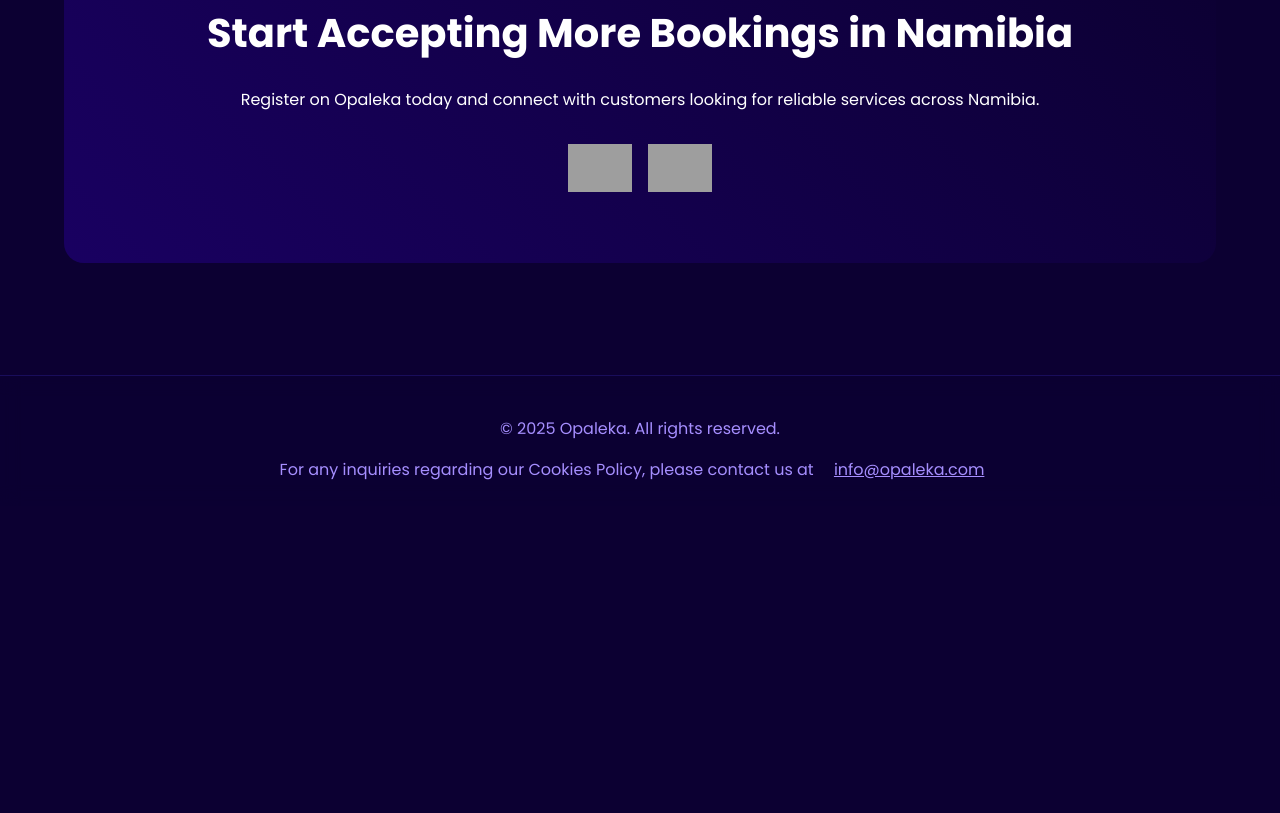
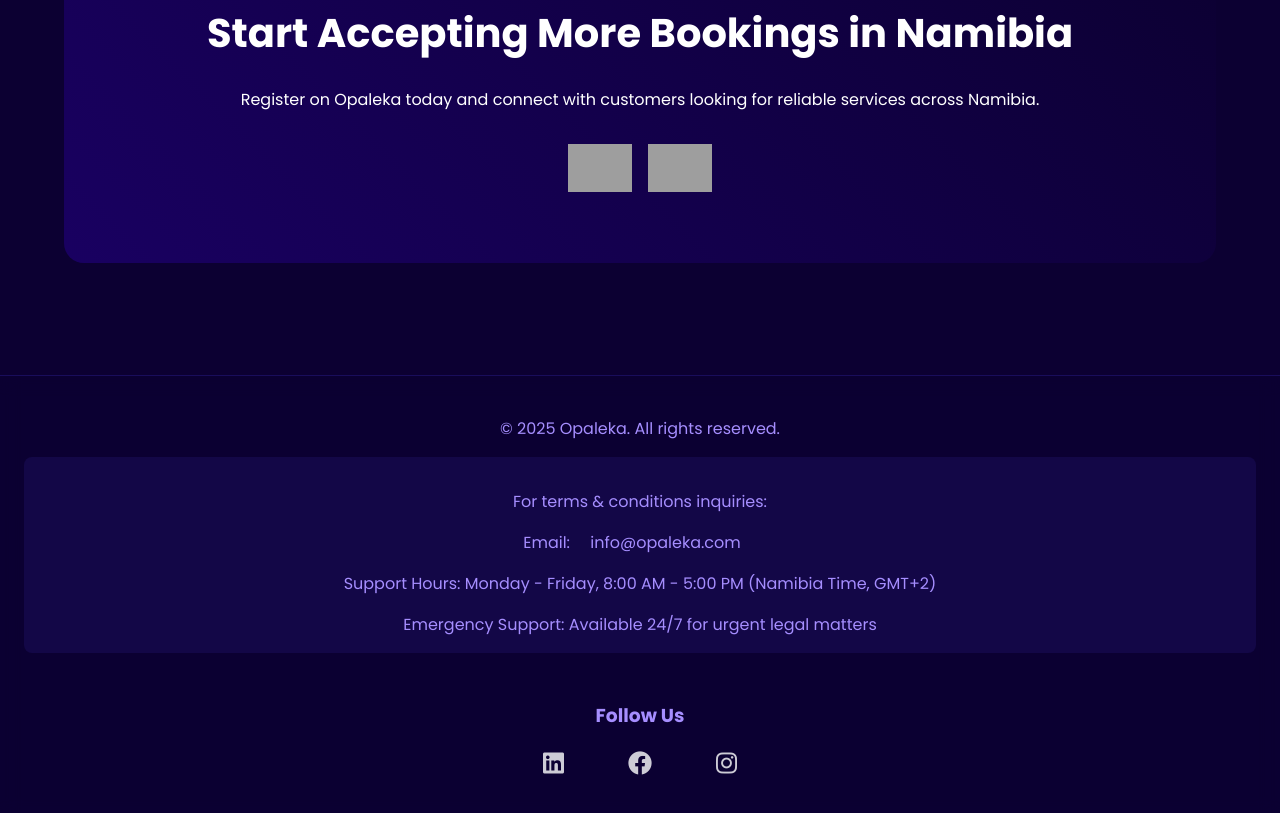
Before and after one commit to SassaBoy/opaleka-website, a plain HTML site: page service.html in a window 1280 px wide. Shown: the part 1965-2778 px from the top of the page. Before the commit the page ends 2471 px from the top, so only its background shows below. Drawn offline with Linux system fonts and the light colour scheme; grey boxes are pictures that could not be loaded.

Commit message:
first commit

```diff
--- a/service.html
+++ b/service.html
@@ -13,6 +13,7 @@
 <link rel="apple-touch-icon" sizes="180x180" href="./icons/apple-touch-icon.png">
 <link rel="icon" type="image/png" sizes="32x32" href="./icons/favicon-32x32.png">
 <link rel="icon" type="image/png" sizes="16x16" href="./icons/favicon-16x16.png">
+<link rel="stylesheet" href="https://cdnjs.cloudflare.com/ajax/libs/font-awesome/6.0.0/css/all.min.css">
 
 <!-- Web App Manifest -->
 <link rel="manifest" href="site.webmanifest">
@@ -430,6 +431,44 @@
     opacity: 0;
     visibility: hidden;
   }
+
+  .contact-support {
+    margin-top: 1rem;
+    padding: 1rem;
+    background: rgba(86, 67, 253, 0.1);
+    border-radius: 8px;
+}
+
+.social-media {
+    margin-top: 2rem;
+    padding: 1rem;
+    border-top: 1px solid var(--border-color);
+}
+
+.social-media h3 {
+    margin-bottom: 1rem;
+    color: var(--light-purple);
+}
+
+.social-links {
+    display: flex;
+    justify-content: center;
+    gap: 2rem;
+    margin-top: 1rem;
+}
+
+.social-links a {
+    color: var(--text-color);
+    font-size: 1.5rem;
+    transition: var(--transition);
+    opacity: 0.8;
+}
+
+.social-links a:hover {
+    color: var(--accent-color);
+    opacity: 1;
+    transform: translateY(-3px);
+}
   </style>
 </head>
 <body onload="fadeOutPreloader()">
@@ -544,9 +583,26 @@
 
   <footer class="footer">
     <p>&copy; 2025 Opaleka. All rights reserved.</p>
-    <p>For any inquiries regarding our Cookies Policy, please contact us at
-        <a href="mailto:info@opaleka.com" style="color: var(--light-purple); text-decoration: underline;">info@opaleka.com</a>
-    </p>
+    <div class="contact-support">
+        <p>For terms & conditions inquiries:</p>
+        <p>Email: <a href="mailto:info@opaleka.com">info@opaleka.com</a></p>
+        <p>Support Hours: Monday - Friday, 8:00 AM - 5:00 PM (Namibia Time, GMT+2)</p>
+        <p>Emergency Support: Available 24/7 for urgent legal matters</p>
+    </div>
+    <div class="social-media">
+        <h3>Follow Us</h3>
+        <div class="social-links">
+            <a href="https://www.linkedin.com/company/opaleka/about/?viewAsMember=true" target="_blank" aria-label="LinkedIn">
+                <i class="fab fa-linkedin"></i>
+            </a>
+            <a href="https://www.facebook.com/profile.php?id=61567409875373" target="_blank" aria-label="Facebook">
+                <i class="fab fa-facebook"></i>
+            </a>
+            <a href="https://www.instagram.com/opaleka.namibia/" target="_blank" aria-label="Instagram">
+                <i class="fab fa-instagram"></i>
+            </a>
+        </div>
+    </div>
 </footer>
 
 
```
Also changed, not shown: client.html (+59 -5 lines), index.html (+58 -3 lines), payment.html (+4 -4 lines), privacy.html (+4 -4 lines), terms.html (+5 -5 lines).
